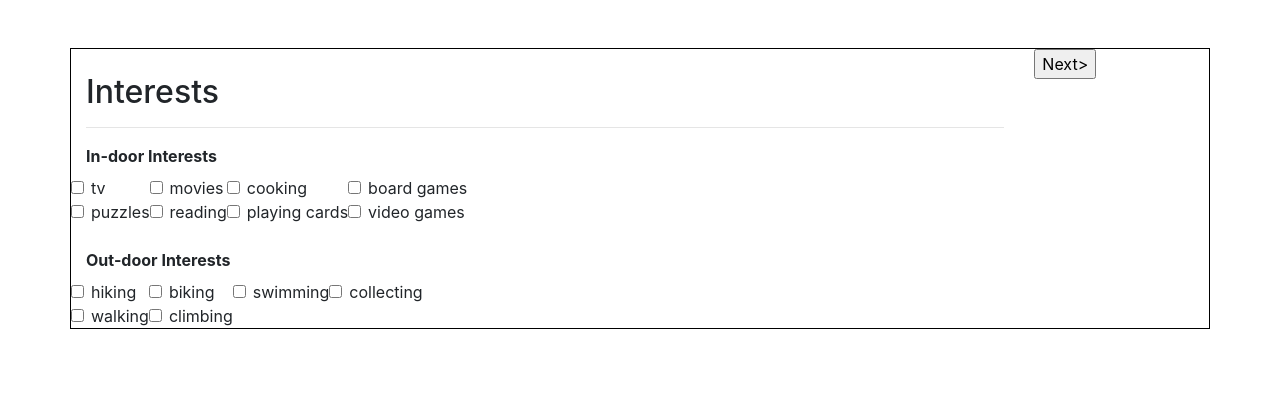
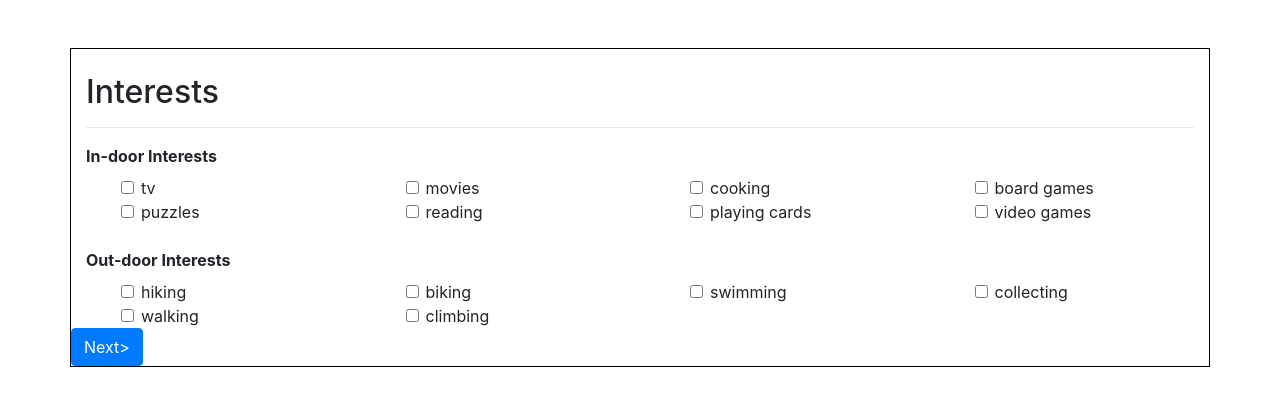
Before and after one commit to alvinnava13/dating, a PHP site: page /views/interests.html in a window 1280 px wide. Shown: the part 55-461 px from the top of the page. Run offline with PHP 8.4, Linux system fonts and the light colour scheme.

Commit message:
Fix form layout of personal info page

```diff
--- a/index.php
+++ b/index.php
@@ -35,7 +35,7 @@ $f3->route('POST /profile', function(){
     $_SESSION['firstname'] = $_POST['firstname'];
     $_SESSION['lastname'] = $_POST['lastname'];
     $_SESSION['age'] = $_POST['age'];
-    $_SESSION['exampleRadios'] = $_POST['exampleRadios'];
+    $_SESSION['gender'] = $_POST['exampleRadios'];
     $_SESSION['number'] = $_POST['number'];
 
 
--- /dev/null
+++ b/styles/home.css
@@ -0,0 +1,4 @@
+.button{
+    position: relative;
+    padding-left: 200px;
+}
--- a/styles/info.css
+++ b/styles/info.css
@@ -1,4 +1,5 @@
-#button {
+.button {
+    /*
     position: absolute;
     right: 0;
     bottom: 0;
@@ -10,6 +11,7 @@
     display: inline-block;
     font-size: 16px;
     border-radius: 8px;
+     */
 }
 
 .indentHead {
--- a/styles/interests.css
+++ b/styles/interests.css
@@ -8,3 +8,8 @@
     display: table;
     clear: both;
 }
+
+.moveRight {
+    position: relative;
+    padding-left: 50px;
+}
--- a/styles/styles.css
+++ b/styles/styles.css
@@ -10,6 +10,9 @@
     border-radius: 8px;
     margin-left: 30%;
     margin-right: 30%;
+    position: absolute;
+    right: 0;
+    bottom: 0;
 }
 
 #picture {
--- a/views/home.html
+++ b/views/home.html
@@ -9,6 +9,7 @@
     <meta charset="UTF-8">
     <title>Dating Website</title>
     <link rel="stylesheet" href="https://stackpath.bootstrapcdn.com/bootstrap/4.3.1/css/bootstrap.min.css" integrity="sha384-ggOyR0iXCbMQv3Xipma34MD+dH/1fQ784/j6cY/iJTQUOhcWr7x9JvoRxT2MZw1T" crossorigin="anonymous">
+    <link rel="stylesheet" href="styles/home.css">
     <link rel="stylesheet" href="styles/styles.css">
     <script src="https://code.jquery.com/jquery-3.3.1.slim.min.js" integrity="sha384-q8i/X+965DzO0rT7abK41JStQIAqVgRVzpbzo5smXKp4YfRvH+8abtTE1Pi6jizo" crossorigin="anonymous"></script>
     <script src="https://cdnjs.cloudflare.com/ajax/libs/popper.js/1.14.7/umd/popper.min.js" integrity="sha384-UO2eT0CpHqdSJQ6hJty5KVphtPhzWj9WO1clHTMGa3JDZwrnQq4sF86dIHNDz0W1" crossorigin="anonymous"></script>
@@ -48,7 +49,7 @@
             </div>
             <hr>
             <div class="button">
-                <a href="create" class="btn no-primary">Create a Profile!</a>
+                <a href="create" class="btn btn-primary bottomMargin">Create a Profile!</a>
             </div>
             <br>
 
--- a/views/interests.html
+++ b/views/interests.html
@@ -9,7 +9,7 @@
     <meta charset="UTF-8">
     <title>Dating Website</title>
     <link rel="stylesheet" href="https://stackpath.bootstrapcdn.com/bootstrap/4.3.1/css/bootstrap.min.css" integrity="sha384-ggOyR0iXCbMQv3Xipma34MD+dH/1fQ784/j6cY/iJTQUOhcWr7x9JvoRxT2MZw1T" crossorigin="anonymous">
-
+    <link rel="stylesheet" href="styles/interests.css">
     <link rel="stylesheet" href="styles/styles.css">
     <script src="https://code.jquery.com/jquery-3.3.1.slim.min.js" integrity="sha384-q8i/X+965DzO0rT7abK41JStQIAqVgRVzpbzo5smXKp4YfRvH+8abtTE1Pi6jizo" crossorigin="anonymous"></script>
     <script src="https://cdnjs.cloudflare.com/ajax/libs/popper.js/1.14.7/umd/popper.min.js" integrity="sha384-UO2eT0CpHqdSJQ6hJty5KVphtPhzWj9WO1clHTMGa3JDZwrnQq4sF86dIHNDz0W1" crossorigin="anonymous"></script>
@@ -28,11 +28,11 @@
 
 
 <div class="container">
+    <br>
+    <h2 class="indentHead">Interests</h2>
+    <hr>
     <div class="row">
-        <div class="col-sm-10">
-            <br>
-            <h2 class="indentHead">Interests</h2>
-            <hr>
+        <div class="col-sm-12">
 
 
 
@@ -40,15 +40,15 @@
             <label><strong>In-door Interests</strong></label>
 
             <div class="row">
-                <div class="column">
+                <div class="column moveRight">
                     <div class="form-check">
-                        <input class="form-check-input" type="checkbox" value="" id="defaultCheck1" name="interest">
+                        <input class="form-check-input" type="checkbox" value="" id="defaultCheck1" name="interest[]">
                         <label class="form-check-label" for="defaultCheck1">
                             tv
                         </label>
                     </div>
                     <div class="form-check">
-                        <input class="form-check-input" type="checkbox" value="" id="defaultCheck2" name="interest">
+                        <input class="form-check-input" type="checkbox" value="" id="defaultCheck2" name="interest[]">
                         <label class="form-check-label" for="defaultCheck2">
                             puzzles
                         </label>
@@ -57,15 +57,15 @@
 
 
 
-                <div class="column">
+                <div class="column moveRight">
                     <div class="form-check">
-                        <input class="form-check-input" type="checkbox" value="" id="defaultCheck3" name="interest">
+                        <input class="form-check-input" type="checkbox" value="" id="defaultCheck3" name="interest[]">
                         <label class="form-check-label" for="defaultCheck3">
                             movies
                         </label>
                     </div>
                     <div class="form-check">
-                        <input class="form-check-input" type="checkbox" value="" id="defaultCheck4" name="interest">
+                        <input class="form-check-input" type="checkbox" value="" id="defaultCheck4" name="interest[]">
                         <label class="form-check-label" for="defaultCheck4">
                             reading
                         </label>
@@ -74,15 +74,15 @@
 
 
 
-                <div class="column">
+                <div class="column moveRight">
                     <div class="form-check">
-                        <input class="form-check-input" type="checkbox" value="" id="defaultCheck5" name="interest">
+                        <input class="form-check-input" type="checkbox" value="" id="defaultCheck5" name="interest[]">
                         <label class="form-check-label" for="defaultCheck5">
                             cooking
                         </label>
                     </div>
                     <div class="form-check">
-                        <input class="form-check-input" type="checkbox" value="" id="defaultCheck6" name="interest">
+                        <input class="form-check-input" type="checkbox" value="" id="defaultCheck6" name="interest[]">
                         <label class="form-check-label" for="defaultCheck6">
                             playing cards
                         </label>
@@ -91,15 +91,15 @@
 
 
 
-                <div class="column">
+                <div class="column moveRight">
                     <div class="form-check">
-                        <input class="form-check-input" type="checkbox" value="" id="defaultCheck7" name="interest">
+                        <input class="form-check-input" type="checkbox" value="" id="defaultCheck7" name="interest[]">
                         <label class="form-check-label" for="defaultCheck7">
                             board games
                         </label>
                     </div>
                     <div class="form-check">
-                        <input class="form-check-input" type="checkbox" value="" id="defaultCheck8" name="interest">
+                        <input class="form-check-input" type="checkbox" value="" id="defaultCheck8" name="interest[]">
                         <label class="form-check-label" for="defaultCheck8">
                             video games
                         </label>
@@ -112,15 +112,15 @@
             <label><strong>Out-door Interests</strong></label>
 
             <div class="row">
-                <div class="column">
+                <div class="column moveRight">
                     <div class="form-check">
-                        <input class="form-check-input" type="checkbox" value="" id="defaultCheck9" name="interest">
+                        <input class="form-check-input" type="checkbox" value="" id="defaultCheck9" name="interest[]">
                         <label class="form-check-label" for="defaultCheck9">
                             hiking
                         </label>
                     </div>
                     <div class="form-check">
-                        <input class="form-check-input" type="checkbox" value="" id="defaultCheck10" name="interest">
+                        <input class="form-check-input" type="checkbox" value="" id="defaultCheck10" name="interest[]">
                         <label class="form-check-label" for="defaultCheck10">
                             walking
                         </label>
@@ -128,15 +128,15 @@
                 </div>
 
 
-                <div class="column">
+                <div class="column moveRight">
                     <div class="form-check">
-                        <input class="form-check-input" type="checkbox" value="" id="defaultCheck11" name="interest">
+                        <input class="form-check-input" type="checkbox" value="" id="defaultCheck11" name="interest[]">
                         <label class="form-check-label" for="defaultCheck11">
                             biking
                         </label>
                     </div>
                     <div class="form-check">
-                        <input class="form-check-input" type="checkbox" value="" id="defaultCheck12" name="interest">
+                        <input class="form-check-input" type="checkbox" value="" id="defaultCheck12" name="interest[]">
                         <label class="form-check-label" for="defaultCheck12">
                             climbing
                         </label>
@@ -144,9 +144,9 @@
                 </div>
 
 
-                <div class="column">
+                <div class="column moveRight">
                     <div class="form-check">
-                        <input class="form-check-input" type="checkbox" value="" id="defaultCheck13" name="interest">
+                        <input class="form-check-input" type="checkbox" value="" id="defaultCheck13" name="interest[]">
                         <label class="form-check-label" for="defaultCheck13">
                             swimming
                         </label>
@@ -155,9 +155,9 @@
 
 
 
-                <div class="column">
+                <div class="column moveRight">
                     <div class="form-check">
-                        <input class="form-check-input" type="checkbox" value="" id="defaultCheck14" name="interest">
+                        <input class="form-check-input" type="checkbox" value="" id="defaultCheck14" name="interest[]">
                         <label class="form-check-label" for="defaultCheck14">
                             collecting
                         </label>
@@ -165,19 +165,21 @@
                 </div>
 
 
+                </div>
+
+            <div class="row">
+                <div class="button">
+                    <form method="post" action="summary">
+                        <input type="submit" value="Next>" class="btn btn-primary float-right bottomMargin">
+                    </form>
+                    <br>
+                </div>
             </div>
-
 
             </div>
 
 
-        <div class="col-sm-2">
-            <div class="button">
-                <form method="post" action="summary">
-                    <input type="submit" value="Next>">
-                </form>
-            </div>
-        </div>
+
 
 
 
```
Also changed, not shown: views/info.html (+11 -8 lines), views/profile.html (+10 -10 lines), views/summary.html (+11 -11 lines).
